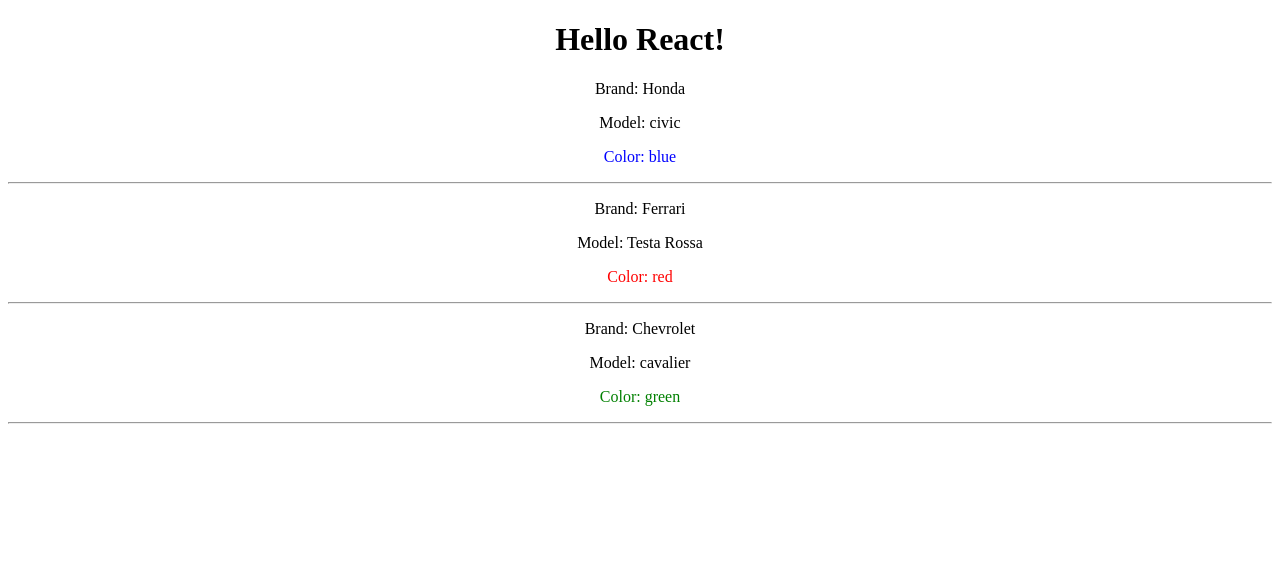
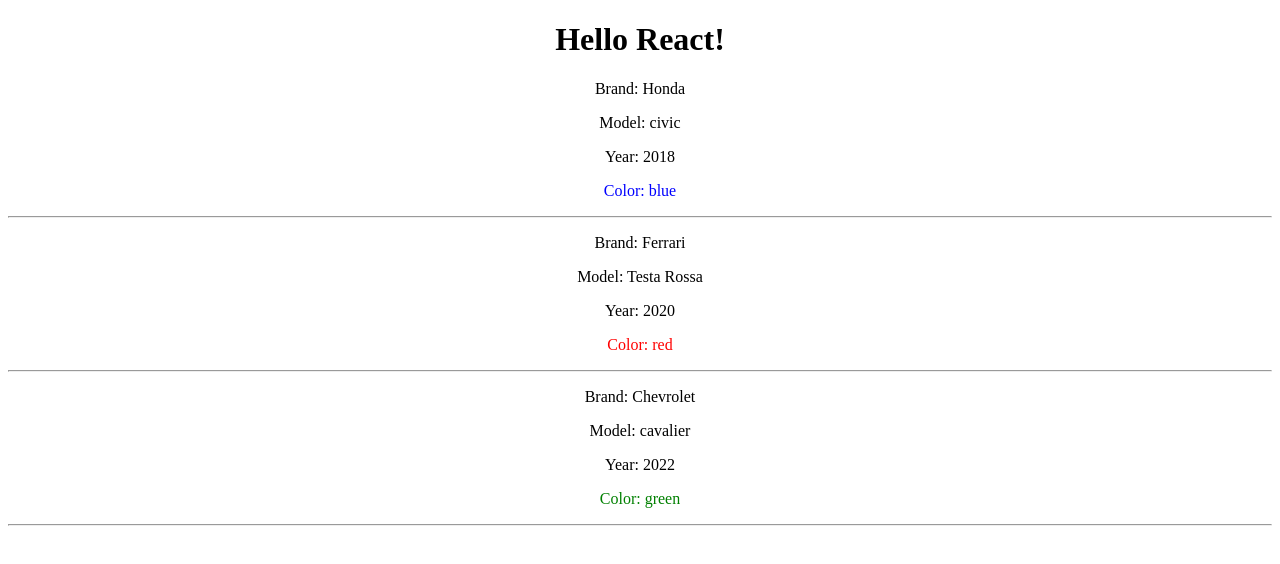
Before and after one commit to python290821/react-apps, a React (Create React App) app in the folder myapp/: page / in a window 1280 px wide. Shown: the top 564 px of the page. Built offline with nearby package versions, Linux system fonts and the light colour scheme.

Commit message:
upload-all

```diff
--- a/myapp/src/App.js
+++ b/myapp/src/App.js
@@ -1,15 +1,23 @@
 import React, { Component } from "react";
 import Car from "./components/Car";
 import "./App.css";
+import Garage from "./components/Garage";
 
 class App extends Component {
+  static my_car_seq = 4
+  state = {
+    my_cars: [
+      { brand: "Honda", model: "civic", color: "blue", year: 2018, id: 1 },
+      { brand: "Ferrari", model: "Testa Rossa", color: "red", year: 2020, id: 2 },
+      { brand: "Chevrolet", model: "cavalier", color: "green", year: 2022, id: 3 },
+    ],
+  };
+
   render() {
     return (
       <div className="App">
         <h1>Hello React!</h1>
-        <Car brand="Honda" model="civic" color="blue"/>
-        <Car brand="Ferrari" model="Testa Rossa" color="red"/>
-        <Car brand="Chevrolet" model="cavalier" color="green"/>
+        <Garage cars={this.state.my_cars} />
       </div>
     );
   }
--- /dev/null
+++ b/myapp/src/components/Garage.js
@@ -0,0 +1,24 @@
+import React, { Component } from "react";
+
+class Garage extends Component {
+  render() {
+    console.log(this.props);
+    return (
+      <div>
+        {
+          (this.props.cars.map((_car) => (
+            <div key={_car.id}>
+              <p>Brand: {_car.brand}</p>
+              <p>Model: {_car.model}</p>
+              <p>Year: {_car.year}</p>
+              <p style={{color: _car.color}}>Color: {_car.color}</p>
+              <hr />
+            </div>
+          )))
+        }
+      </div>
+    );
+  }
+}
+
+export default Garage;
```
